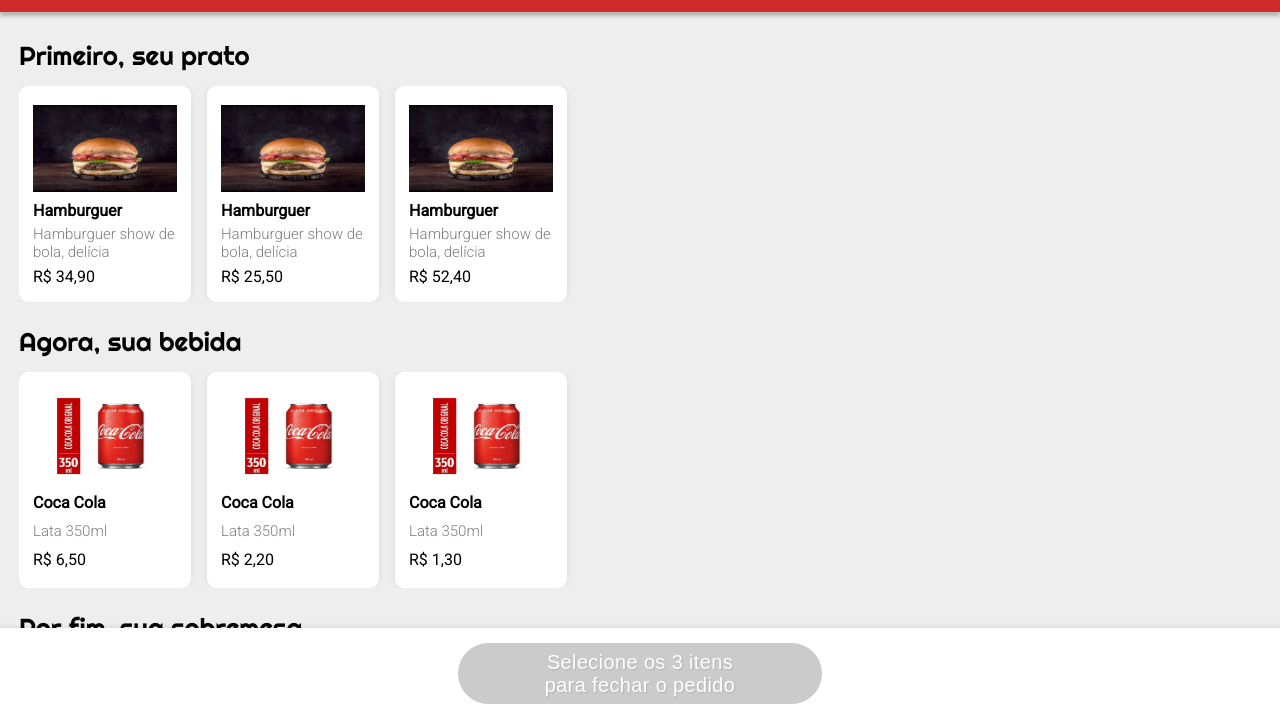
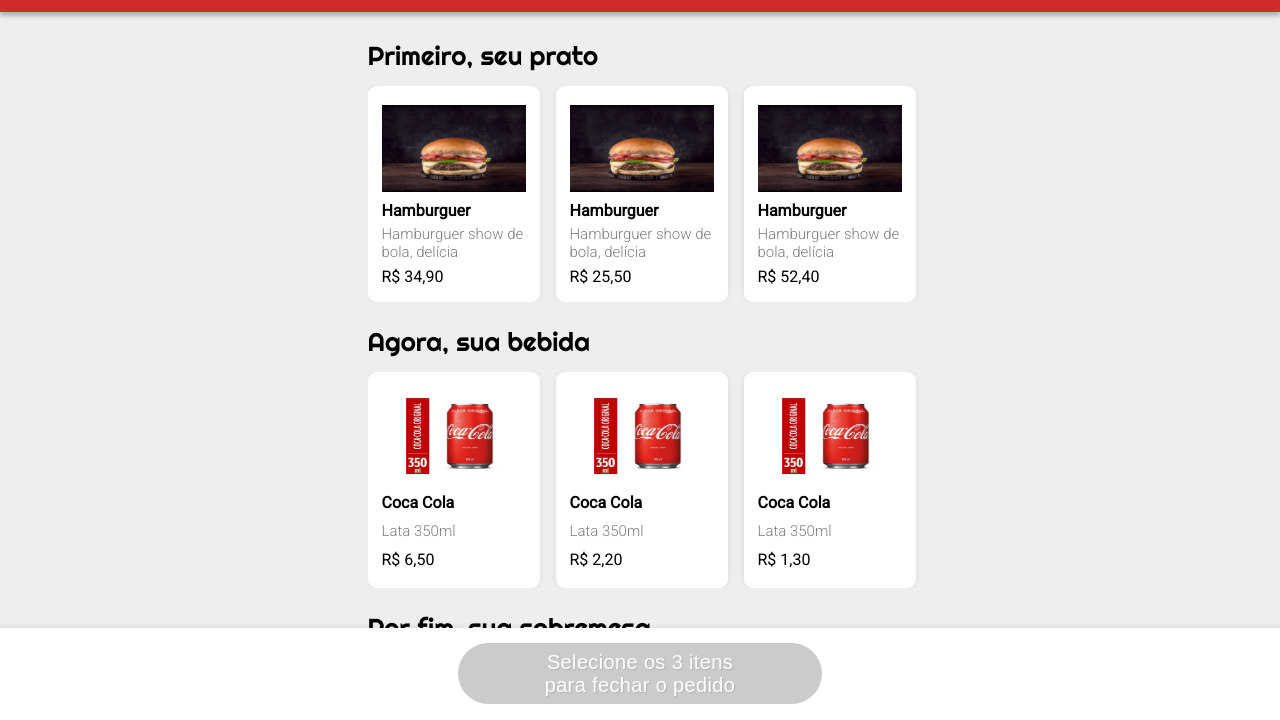
Before and after one commit to victormarquess11/victoreats, a plain HTML site: page index.html in a window 1280 px wide. Shown: the part 80-800 px from the top of the page. Drawn offline with nearby package versions, Linux system fonts and the light colour scheme.

Commit message:
[ADD] responsiviness

```diff
--- a/css/styles.css
+++ b/css/styles.css
@@ -164,3 +164,9 @@ footer {
 ion-icon {
   --ionicon-stroke-width: 44px;
 }
+
+@media (min-width: 600px) {
+	.content {
+	  align-items: center;
+	}
+}
```
